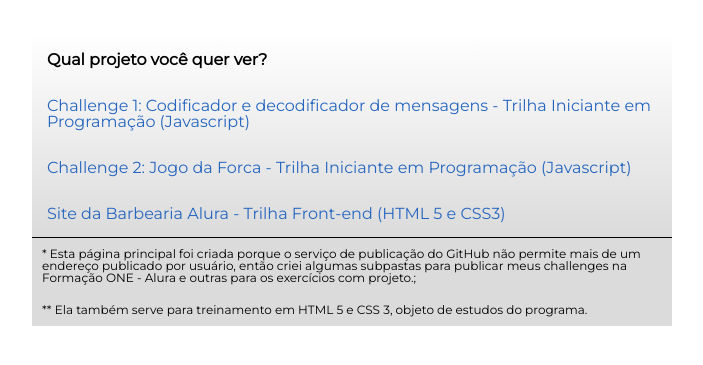
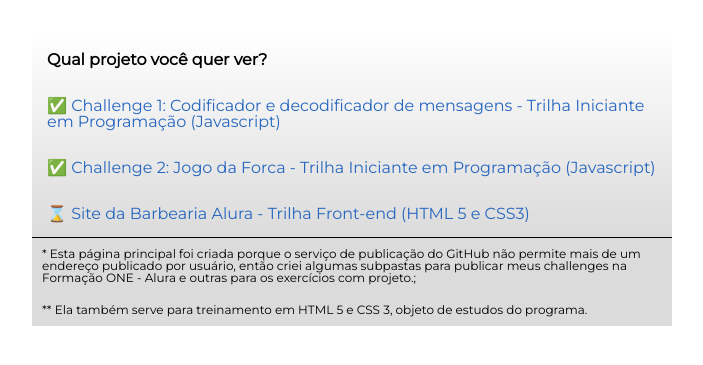
Before and after one commit to danielbecher/danielbecher.github.io, a plain HTML site: page index.html in a window 1280 px wide. Shown: the part 83-448 px from the top of the page, without its empty margins (288-991 px from the left). Drawn offline with Linux system fonts and the light colour scheme.

Commit message:
melhorias de layout da página indexadora

```diff
--- a/index.html
+++ b/index.html
@@ -18,9 +18,11 @@
     <main>
         <div class="miolo">
             <p>Qual projeto você quer ver?</p>
-            <a href="https://danielbecher.github.io/codificador"><p>Challenge 1: Codificador e decodificador de mensagens - Trilha Iniciante em Programação (Javascript)</p></a>
-            <a href="https://danielbecher.github.io/jogodaforca/"><p>Challenge 2: Jogo da Forca - Trilha Iniciante em Programação (Javascript)</p></a>
-            <a href="https://danielbecher.github.io/html5-css3/"><p>Site da Barbearia Alura - Trilha Front-end (HTML 5 e CSS3)</p></a>
+            <ul class=>
+                    <li class="itens"><a href="https://danielbecher.github.io/codificador">Challenge 1: Codificador e decodificador de mensagens - Trilha Iniciante em Programação (Javascript)</a></li>
+                    <li class="itens"><a href="https://danielbecher.github.io/jogodaforca/">Challenge 2: Jogo da Forca - Trilha Iniciante em Programação (Javascript)</a></li>
+                    <li class="itensprogresso"><a href="https://danielbecher.github.io/html5-css3/">Site da Barbearia Alura - Trilha Front-end (HTML 5 e CSS3)</a></li>
+            </ul>
         </div>
     </main>
     <footer>
--- a/style.css
+++ b/style.css
@@ -41,6 +41,16 @@
     font-weight: bold;
 }
 
+.itens, .itensprogresso {
+    padding: 15px 15px;
+}
+
+.itens:before {
+    content: "✅    ";
+}
+.itensprogresso:before {
+    content: "⌛    ";
+}
 .rodape p {
     padding: 10px;
     font-size: 12px;
```
